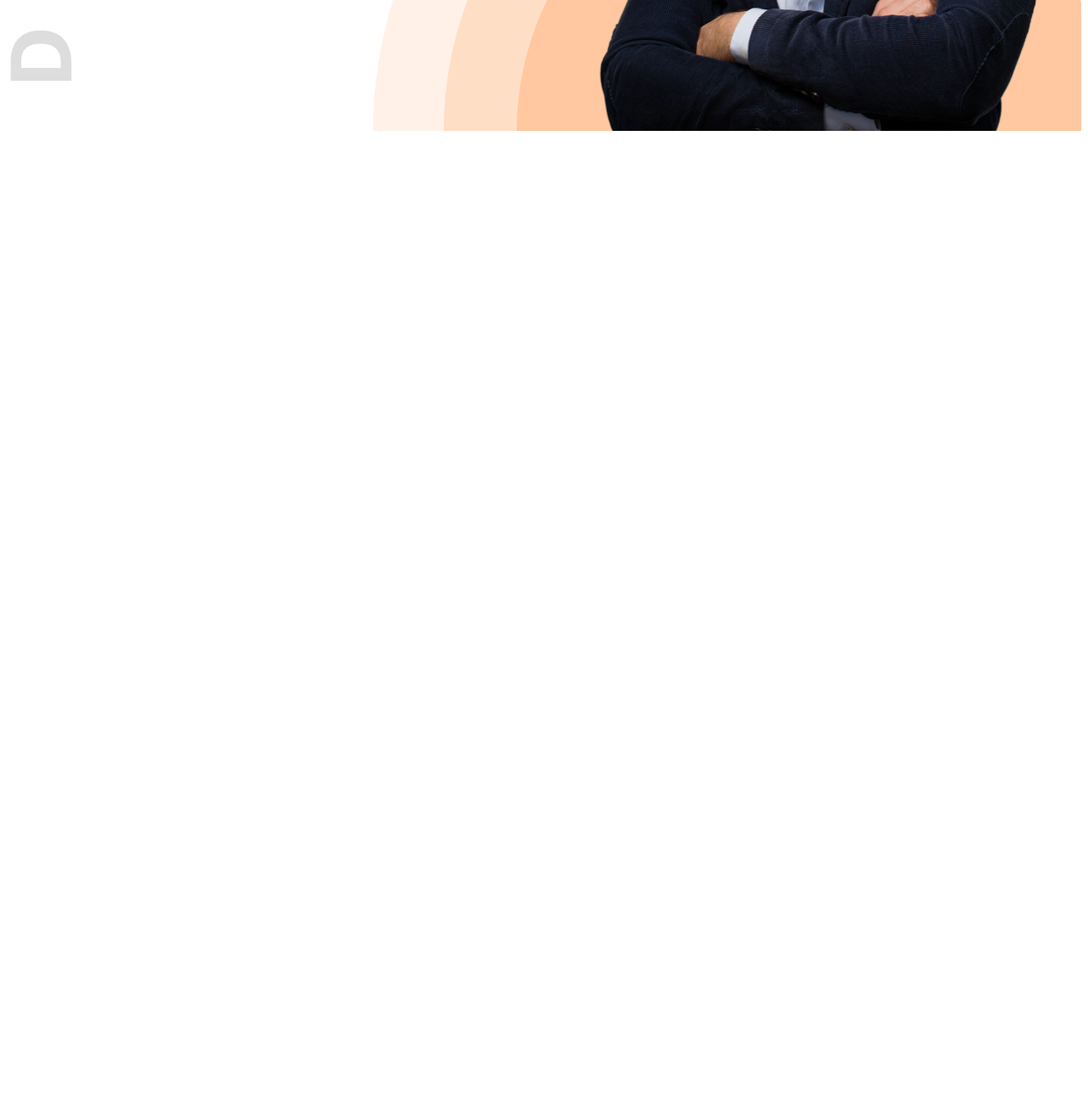
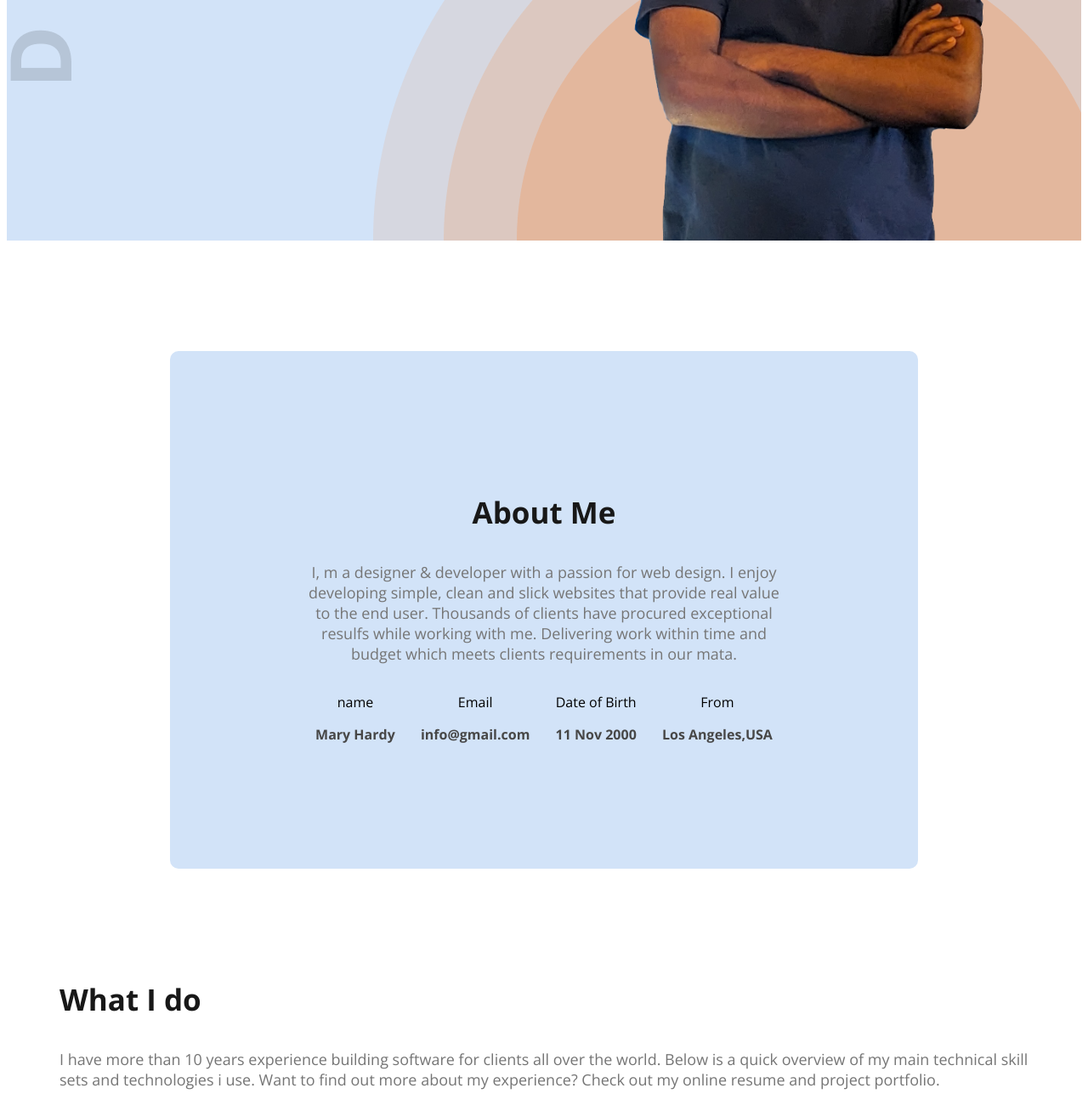
Before and after one commit to hossainpiash2221/web-dev-portfolio, a plain HTML site: page index.html in a window 1280 px wide. Shown: the part 676-1976 px from the top of the page at 85% size. Before the commit the page ends 838 px from the top, so only its background shows below. Drawn offline with nearby package versions, Linux system fonts and the light colour scheme.

Commit message:
add about me

```diff
--- a/Styles/portfolio.css
+++ b/Styles/portfolio.css
@@ -11,6 +11,9 @@
 }
 
 /* Shared style */
+.secondary-bg{
+    background-color: #d2e3f8;
+}
 .text-primary{
     color: #FD6E0A;
 }
@@ -27,6 +30,18 @@
     padding: 18px 35px;
     border-radius: 5px;
     border: none;
+}
+
+.section-title{
+    font-size: 35px;
+    font-weight: bold;
+    color: #181818;
+}
+
+.section-description{
+    font-size: 18px;
+    color: #757575;
+
 }
 
 
@@ -95,3 +110,28 @@ nav li a{
 .banner-profile-pic{
     width: 580px;
 }
+
+/* about styls */
+
+.about{
+    border-radius: 10px;
+    padding:131px  156px;
+    text-align: center;
+    margin: 130px;
+}
+
+
+main{
+    max-width: 1140px;
+    margin: 0 auto;
+}
+
+.item-description{
+    font-weight: bold;
+    color: #474747;
+}
+
+.about-items{
+    display: flex;
+    justify-content:space-around ;
+}
--- a/index.html
+++ b/index.html
@@ -13,7 +13,7 @@
 </head>
 
 <body class="open-sans-normal">
-    <header class="header">
+    <header class="header secondary-bg">
         <nav>
             <h3 class="nav-title">
                 Ma<span class="text-primary">r</span>y
@@ -34,12 +34,52 @@
                 <button class="btn-primary">Download CV</button>
                 <button class="btn-primary">Contact</button>
             </div>
-            <img class="banner-profile-pic" src="images/hardy.png" alt="">
+            <img class="banner-profile-pic" src="images/profilepic.png" alt="">
         </div>
 
     </header>
     <main>
+        <section class="about secondary-bg">
+            <h3 class="section-title">
+                About Me
+            </h3>
 
+            <p class="section-description">
+                I, m a designer & developer with a passion for web design. I enjoy developing simple, clean and slick websites that provide real value to the end user. Thousands of clients have procured exceptional resulfs while working with me. Delivering work within time and budget which meets clients requirements in our mata.
+            </p>
+
+            <div class="about-items">
+                <!-- .about-item*4>p.item-title+p.item-description -->
+                <div class="about-item">
+                    <p class="item-title">name</p>
+                    <p class="item-description">Mary Hardy</p>
+                </div>
+                <div class="about-item">
+                    <p class="item-title">Email</p>
+                    <p class="item-description">info@gmail.com</p>
+                </div>
+                <div class="about-item">
+                    <p class="item-title">Date of Birth</p>
+                    <p class="item-description">11 Nov 2000</p>
+                </div>
+                <div class="about-item">
+                    <p class="item-title">From</p>
+                    <p class="item-description">Los Angeles,USA</p>
+                </div>
+            </div>
+
+
+
+        </section>
+
+        <!-- what is do section start -->
+
+        <section class="skills">
+            <h3 class="section-title">What I do</h3>
+            <p class="section-description">
+                I have more than 10 years experience building software for clients all over the world. Below is a quick overview of my main technical skill sets and technologies i use. Want to find out more about my experience? Check out my online resume and project portfolio.
+            </p>
+        </section>
     </main>
     <footer>
 
```
Also changed, not shown: images/profilepic.png (added).
